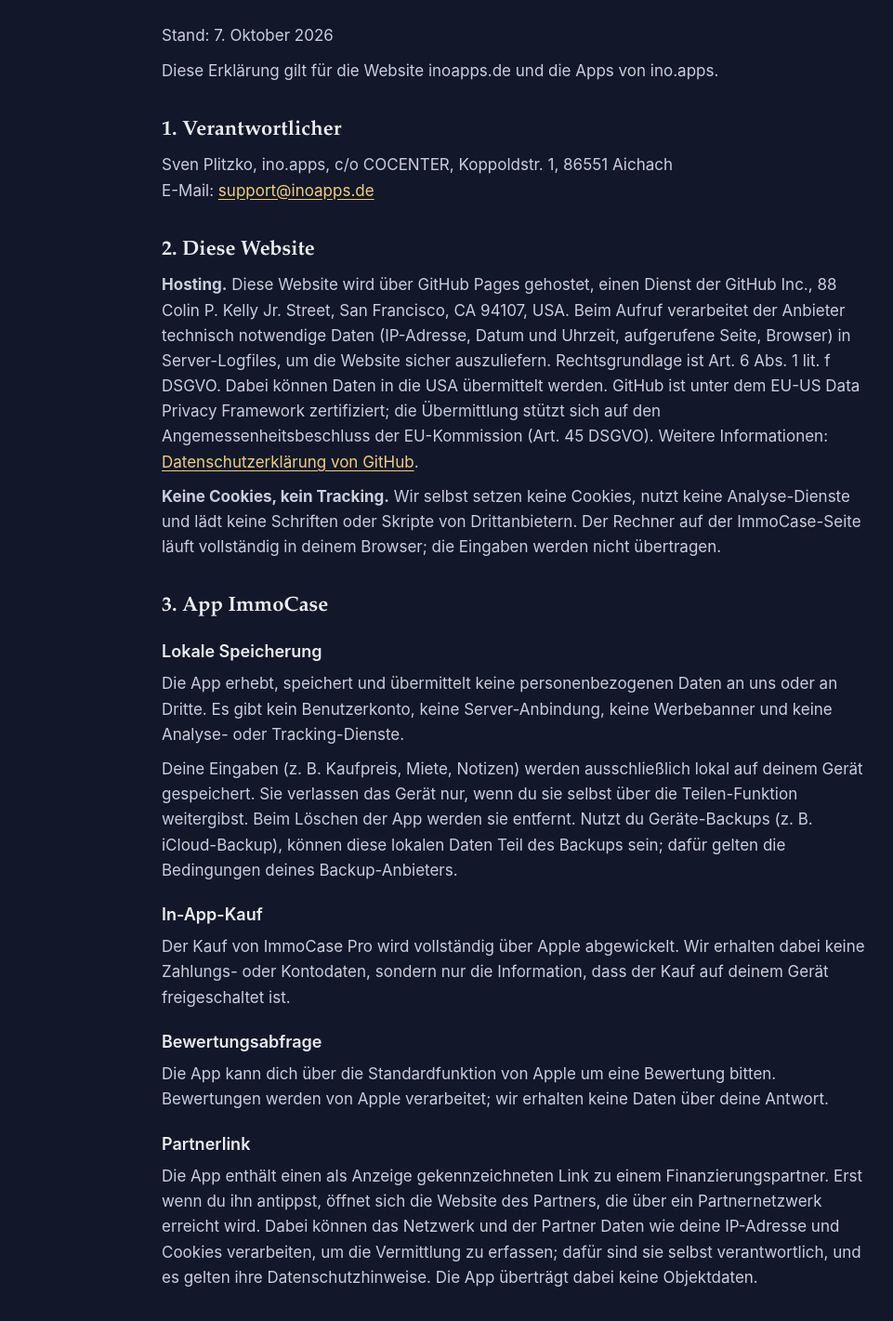
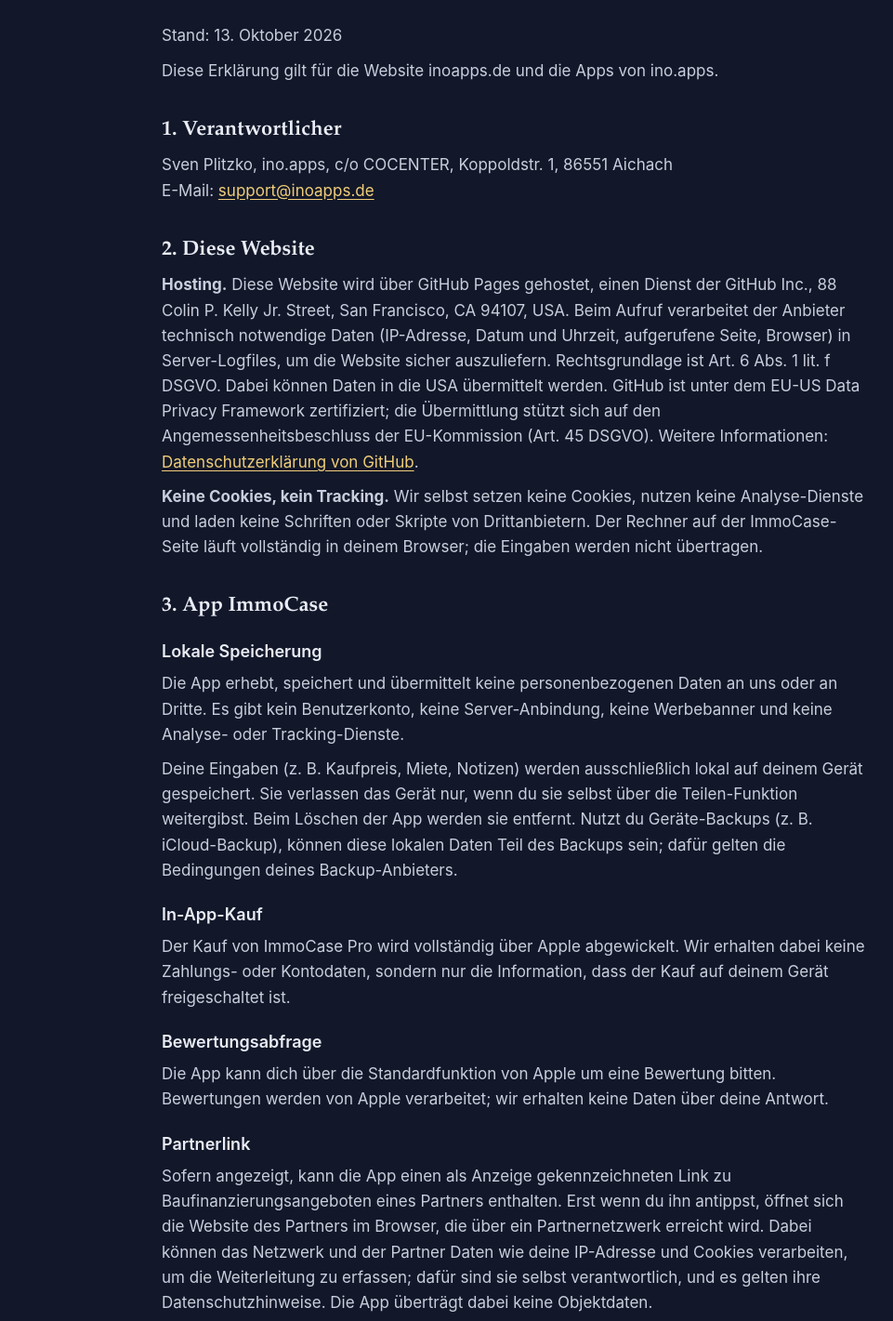
Before and after one commit to ino-apps/inoapps-website, a plain HTML site: page datenschutz.html in a window 1280 px wide. Shown: the part 171-1592 px from the top of the page at 93% size, without its empty margins (86-1047 px from the left). Drawn offline with Linux system fonts and the light colour scheme.

Commit message:
Datenschutz 13.10., Monetarisierung entfernt

```diff
--- a/datenschutz.html
+++ b/datenschutz.html
@@ -6,7 +6,7 @@
 <header class="wrap top"><a class="brand" href="/"><img src="/assets/ino-icon-180.png" alt=""><span>ino.apps</span></a></header>
 <main class="wrap legal">
 <h1>Datenschutzerklärung</h1>
-<p>Stand: 7. Oktober 2026</p>
+<p>Stand: 13. Oktober 2026</p>
 <p>Diese Erklärung gilt für die Website inoapps.de und die Apps von ino.apps.</p>
 
 <h2>1. Verantwortlicher</h2>
@@ -14,7 +14,7 @@
 
 <h2>2. Diese Website</h2>
 <p><strong>Hosting.</strong> Diese Website wird über GitHub Pages gehostet, einen Dienst der GitHub Inc., 88 Colin P. Kelly Jr. Street, San Francisco, CA 94107, USA. Beim Aufruf verarbeitet der Anbieter technisch notwendige Daten (IP-Adresse, Datum und Uhrzeit, aufgerufene Seite, Browser) in Server-Logfiles, um die Website sicher auszuliefern. Rechtsgrundlage ist Art. 6 Abs. 1 lit. f DSGVO. Dabei können Daten in die USA übermittelt werden. GitHub ist unter dem EU-US Data Privacy Framework zertifiziert; die Übermittlung stützt sich auf den Angemessenheitsbeschluss der EU-Kommission (Art. 45 DSGVO). Weitere Informationen: <a href="https://docs.github.com/de/site-policy/privacy-policies/github-general-privacy-statement">Datenschutzerklärung von GitHub</a>.</p>
-<p><strong>Keine Cookies, kein Tracking.</strong> Wir selbst setzen keine Cookies, nutzt keine Analyse-Dienste und lädt keine Schriften oder Skripte von Drittanbietern. Der Rechner auf der ImmoCase-Seite läuft vollständig in deinem Browser; die Eingaben werden nicht übertragen.</p>
+<p><strong>Keine Cookies, kein Tracking.</strong> Wir selbst setzen keine Cookies, nutzen keine Analyse-Dienste und laden keine Schriften oder Skripte von Drittanbietern. Der Rechner auf der ImmoCase-Seite läuft vollständig in deinem Browser; die Eingaben werden nicht übertragen.</p>
 
 <h2 id="immocase">3. App ImmoCase</h2>
 <h3>Lokale Speicherung</h3>
@@ -25,7 +25,7 @@
 <h3>Bewertungsabfrage</h3>
 <p>Die App kann dich über die Standardfunktion von Apple um eine Bewertung bitten. Bewertungen werden von Apple verarbeitet; wir erhalten keine Daten über deine Antwort.</p>
 <h3>Partnerlink</h3>
-<p>Die App enthält einen als Anzeige gekennzeichneten Link zu einem Finanzierungspartner. Erst wenn du ihn antippst, öffnet sich die Website des Partners, die über ein Partnernetzwerk erreicht wird. Dabei können das Netzwerk und der Partner Daten wie deine IP-Adresse und Cookies verarbeiten, um die Vermittlung zu erfassen; dafür sind sie selbst verantwortlich, und es gelten ihre Datenschutzhinweise. Die App überträgt dabei keine Objektdaten.</p>
+<p>Sofern angezeigt, kann die App einen als Anzeige gekennzeichneten Link zu Baufinanzierungsangeboten eines Partners enthalten. Erst wenn du ihn antippst, öffnet sich die Website des Partners im Browser, die über ein Partnernetzwerk erreicht wird. Dabei können das Netzwerk und der Partner Daten wie deine IP-Adresse und Cookies verarbeiten, um die Weiterleitung zu erfassen; dafür sind sie selbst verantwortlich, und es gelten ihre Datenschutzhinweise. Die App überträgt dabei keine Objektdaten.</p>
 
 <h2>4. App Store</h2>
 <p>Beim Download der Apps und bei In-App-Käufen über den Apple App Store verarbeitet Apple Daten in eigener Verantwortung. Es gelten die Datenschutzbestimmungen von Apple.</p>
```
Also changed, not shown: index.html (+1 -1 lines).
